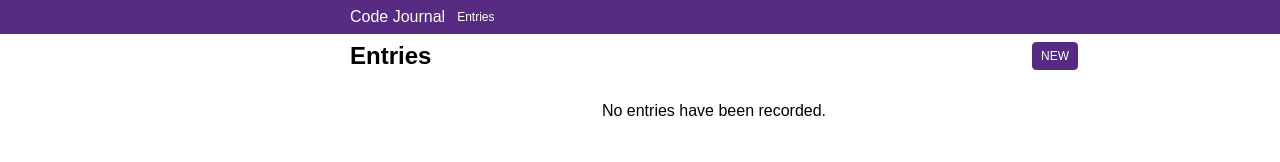
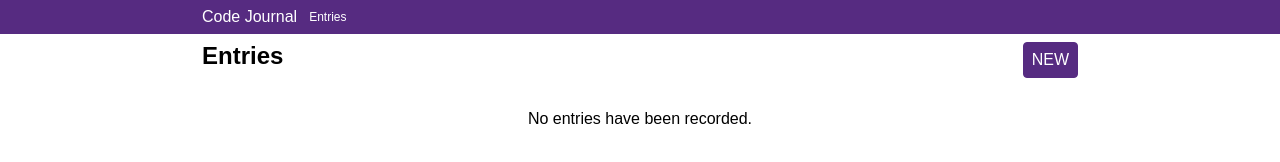
Before and after one commit to restropiajr/code-journal, a website: page index.html in a window 1280 px wide. Both pictures are taken after a click on the link "Entries". Drawn offline with Linux system fonts and the light colour scheme; a web font is replaced by a local one.

Commit message:
Created Entry Form View Event Listener

```diff
--- a/css/styles.css
+++ b/css/styles.css
@@ -106,16 +106,20 @@ main.container > .entry-form > .row > .column-full:first-of-type > form > .row t
   border: 2px solid #562b81;
 }
 
-main.container > .entries > .row > .column-full:first-of-type > button {
+main.container > .entries > .row > .column-full:first-of-type > a {
   font-family: "Proza Libre", sans-serif;
   font-weight: 400;
-  font-size: 0.75rem;
+  font-size: 1rem;
   text-decoration: none;
   background-color: #562b81;
   color: white;
-  padding: 0 0.5rem;
+  padding: 0.5rem;
   border: 1px solid #562b81;
   border-radius: 0.25rem;
+}
+
+main.container > .entries > .row > .column-full:first-of-type > a:hover {
+  cursor: pointer;
 }
 
 main.container > .entry-form > .row > .column-full:first-of-type > form > .row > .column-full:nth-child(4) > button {
@@ -176,20 +180,13 @@ main.container > .entries > .row > .column-full:nth-of-type(2) > ul > li > .row
   margin-bottom: 1rem;
 }
 
-#entry-view {
+#entry-view > p {
   text-align: center;
   margin-top: 1rem;
 }
 
 /* Media Query */
 @media screen and (min-width: 768px) {
-  header > .container > .row > .column-full > h1,
-  main.container > .entry-form > .row > .column-full:first-of-type,
-  main.container > .entries > .row > .column-full:first-of-type,
-  main.container > .entries > .row > .column-full:nth-of-type(2) {
-    padding-left: 10rem;
-  }
-
   main.container > .entry-form > .row > .column-full:first-of-type > form > .row > .img-container > img,
   main.container > .entries > .row > .column-full:nth-of-type(2) > ul > li > .row > .img-container > img {
     padding-right: 1rem;
--- a/index.html
+++ b/index.html
@@ -24,7 +24,7 @@
       <div class="row">
         <div class="column-full">
           <h1>Code Journal</h1>
-          <a id="entries-view">Entries</a>
+          <a id="entries-button">Entries</a>
         </div>
       </div>
     </div>
@@ -64,7 +64,7 @@
       <div class="row">
         <div class="column-full">
           <h2>Entries</h2>
-          <button type="submit" id="new-button">NEW</button>
+          <a id="new-button">NEW</a>
         </div>
         <div id="entry-view" class="column-full">
           <ul></ul>
--- a/js/main.js
+++ b/js/main.js
@@ -85,14 +85,14 @@ document.addEventListener('DOMContentLoaded', event => {
 // View Swap Function
 function viewSwap(view) {
 
-  const entriesFormview = document.querySelector('[data-view="entry-form"]');
+  const entryFormview = document.querySelector('[data-view="entry-form"]');
   const entriesView = document.querySelector('[data-view="entries"]');
 
-  entriesFormview.classList.add('hidden');
+  entryFormview.classList.add('hidden');
   entriesView.classList.add('hidden');
 
   if (view === 'entry-form') {
-    entriesFormview.classList.remove('hidden');
+    entryFormview.classList.remove('hidden');
   } else {
     entriesView.classList.remove('hidden');
   }
@@ -101,8 +101,15 @@ function viewSwap(view) {
 }
 
 // Entries View Event Listener
-const entriesViewAnchor = document.querySelector('#entries-view');
+const entriesViewAnchor = document.querySelector('#entries-button');
 
 entriesViewAnchor.addEventListener('click', event => {
   viewSwap('entries');
 });
+
+// Entry Form View Event Listener
+const entryFormAnchor = document.querySelector('#new-button');
+
+entryFormAnchor.addEventListener('click', event => {
+  viewSwap('entry-form');
+});
```
